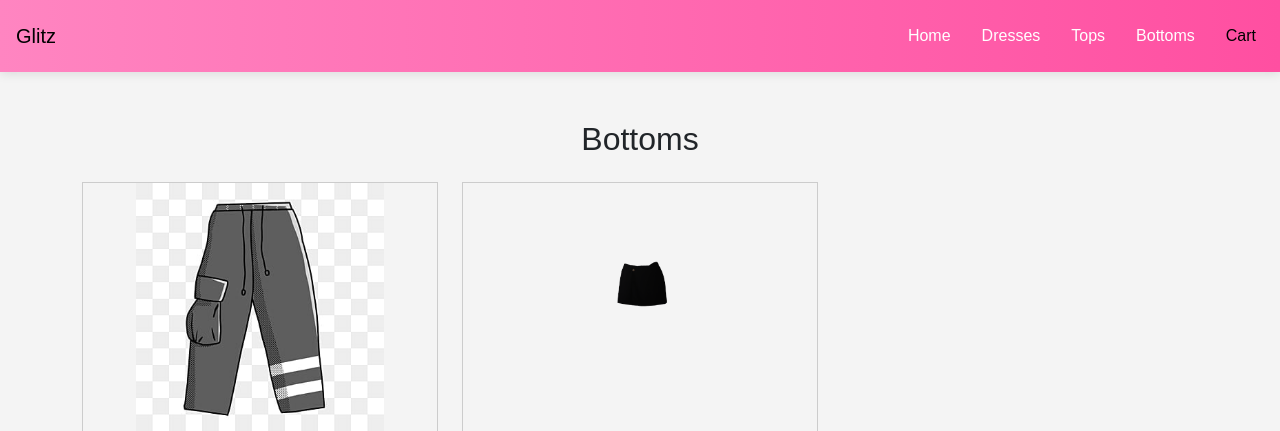
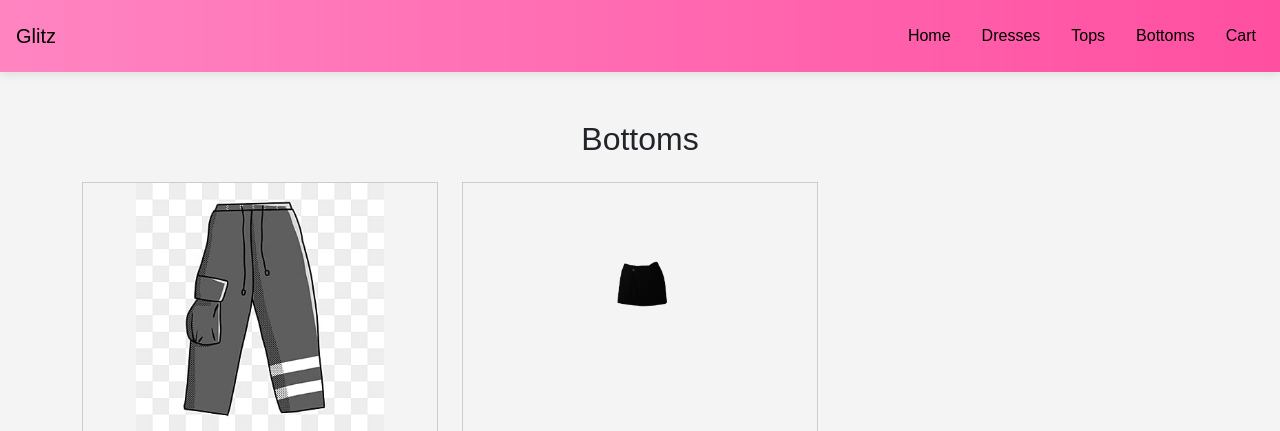
Before and after one commit to geetanshuk/glammy, a Flask app: page /bottoms in a window 1280 px wide. Shown: the top 431 px of the page. Run offline with Flask 3, Linux system fonts and the light colour scheme.

Commit message:
fixed nav links

```diff
--- a/app/templates/navbar.html
+++ b/app/templates/navbar.html
@@ -7,16 +7,16 @@
     <div class="collapse navbar-collapse justify-content-end" id="navbarNav">
       <ul class="navbar-nav">
         <li class="nav-item">
-          <a class="nav-link active" href="{{ url_for('index') }}">Home</a>
+          <a class="nav-link" href="{{ url_for('index') }}">Home</a>
         </li>
         <li class="nav-item">
-          <a class="nav-link active" href="{{ url_for('dresses') }}">Dresses</a>
+          <a class="nav-link" href="{{ url_for('dresses') }}">Dresses</a>
         </li>
         <li class="nav-item">
-          <a class="nav-link active" href="{{ url_for('tops') }}">Tops</a>
+          <a class="nav-link" href="{{ url_for('tops') }}">Tops</a>
         </li>
         <li class="nav-item">
-          <a class="nav-link active" href="{{ url_for('bottoms') }}">Bottoms</a>
+          <a class="nav-link" href="{{ url_for('bottoms') }}">Bottoms</a>
         </li>
         <li class="nav-item">
           <a class="nav-link" href="{{ url_for('viewCart') }}">Cart</a>
```
